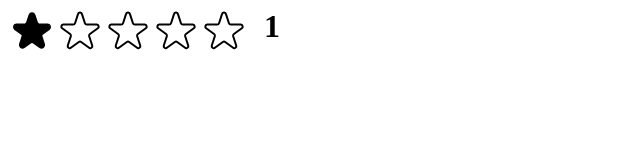
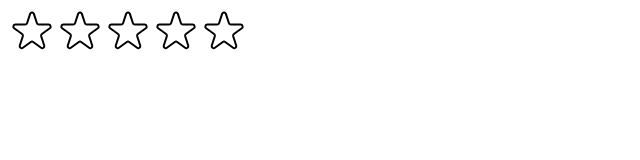
Before and after one commit to wahidullahRamaki/usepopcorn, a React (Create React App) app: page / in a window 1280 px wide. Shown: the top 160 px of the page, without its empty margins (0-640 px from the left). Built offline with nearby package versions, Linux system fonts and the light colour scheme.

Commit message:
Handling hover events

```diff
--- a/src/StarRating.js
+++ b/src/StarRating.js
@@ -15,7 +15,8 @@ const textStyle = {
 };
 
 export default function StarRating({ maxRating = 5 }) {
-  const [rating, setRating] = useState(1);
+  const [rating, setRating] = useState(0);
+  const [tempRating, setTempRating] = useState(0);
   function handleRating(rating) {
     setRating(rating);
   }
@@ -26,11 +27,13 @@ export default function StarRating({ maxRating = 5 }) {
           <Star
             key={i}
             onRate={() => handleRating(i + 1)}
-            full={rating >= i + 1}
+            full={tempRating ? tempRating >= i + 1 : rating >= i + 1}
+            onOverIn={() => setTempRating(i + 1)}
+            onOverOut={() => setTempRating(0)}
           />
         ))}
       </div>
-      <h1 style={textStyle}>{rating || ""}</h1>
+      <h1 style={textStyle}>{tempRating || rating || ""}</h1>
     </div>
   );
 }
@@ -41,9 +44,15 @@ const starStyle = {
   cursor: "pointer",
 };
 
-function Star({ onRate, full }) {
+function Star({ onRate, full, onOverIn, onOverOut }) {
   return (
-    <span role="botton" style={starStyle} onClick={onRate}>
+    <span
+      role="botton"
+      style={starStyle}
+      onClick={onRate}
+      onMouseEnter={onOverIn}
+      onMouseLeave={onOverOut}
+    >
       {full ? (
         <svg
           xmlns="http://www.w3.org/2000/svg"
```
